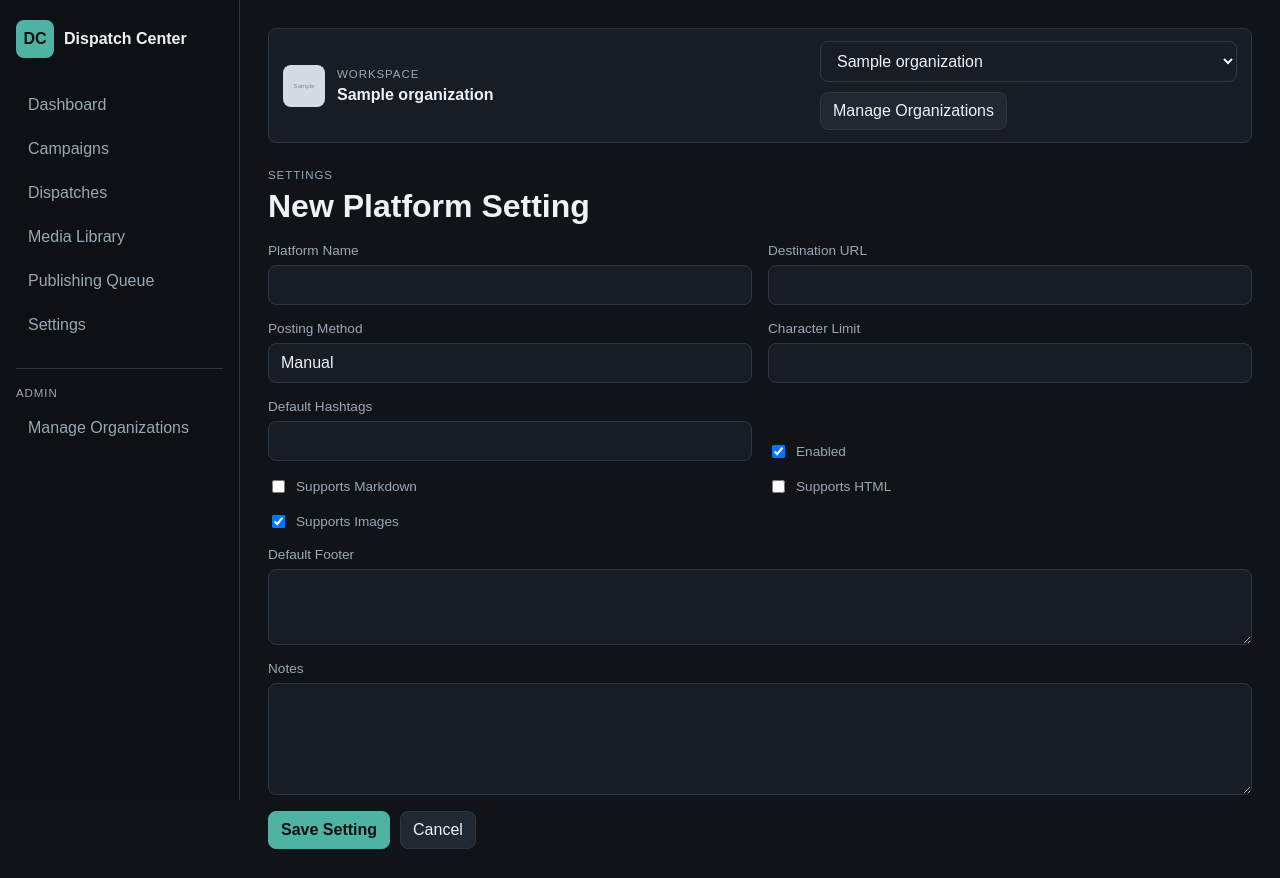
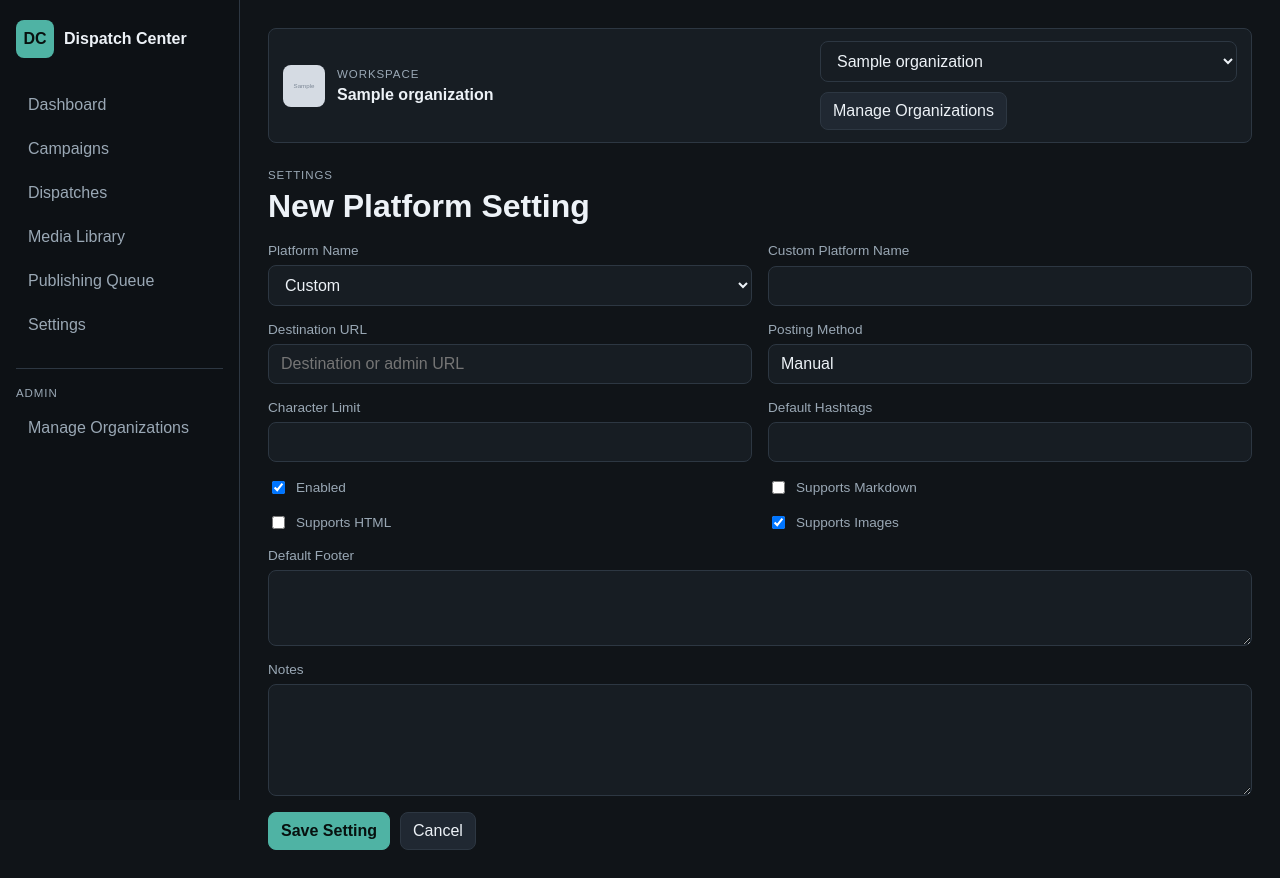
Before and after one commit to johnrcash-cyber/dispatch-center, a Flask app: page /settings/new in a window 1280 px wide. Before the commit the page ends 849 px from the top, so only its background shows below. Run offline with Flask 3, Linux system fonts and the light colour scheme; tables that the repository leaves empty hold one stand-in row (values such as "Sample post"); grey boxes marked "Sample" are stand-in pictures; some libraries are stand-ins or nearby versions.

Commit message:
afterimage addition

```diff
--- a/dispatch_center/routes/settings.py
+++ b/dispatch_center/routes/settings.py
@@ -6,6 +6,162 @@ from dispatch_center.workspace import platform_setting_query
 
 
 settings_bp = Blueprint("settings", __name__, url_prefix="/settings")
+
+PLATFORM_PRESETS = {
+    "Discord": {
+        "posting_method": "Manual",
+        "character_limit": 2000,
+        "supports_markdown": True,
+        "supports_html": False,
+        "supports_images": True,
+        "default_hashtags": "",
+        "destination_hint": "Discord webhook, server, or channel URL",
+    },
+    "Facebook": {
+        "posting_method": "Manual",
+        "character_limit": 63206,
+        "supports_markdown": False,
+        "supports_html": False,
+        "supports_images": True,
+        "default_hashtags": "",
+        "destination_hint": "Facebook page URL",
+    },
+    "Instagram": {
+        "posting_method": "Manual",
+        "character_limit": 2200,
+        "supports_markdown": False,
+        "supports_html": False,
+        "supports_images": True,
+        "default_hashtags": "#update",
+        "destination_hint": "Instagram profile URL",
+    },
+    "LinkedIn": {
+        "posting_method": "Manual",
+        "character_limit": 3000,
+        "supports_markdown": False,
+        "supports_html": False,
+        "supports_images": True,
+        "default_hashtags": "#update",
+        "destination_hint": "LinkedIn company page URL",
+    },
+    "X / Twitter": {
+        "posting_method": "Manual",
+        "character_limit": 280,
+        "supports_markdown": False,
+        "supports_html": False,
+        "supports_images": True,
+        "default_hashtags": "",
+        "destination_hint": "X profile or compose URL",
+    },
+    "Bluesky": {
+        "posting_method": "Manual",
+        "character_limit": 300,
+        "supports_markdown": False,
+        "supports_html": False,
+        "supports_images": True,
+        "default_hashtags": "",
+        "destination_hint": "Bluesky profile URL",
+    },
+    "Threads": {
+        "posting_method": "Manual",
+        "character_limit": 500,
+        "supports_markdown": False,
+        "supports_html": False,
+        "supports_images": True,
+        "default_hashtags": "",
+        "destination_hint": "Threads profile URL",
+    },
+    "TikTok": {
+        "posting_method": "Manual",
+        "character_limit": 2200,
+        "supports_markdown": False,
+        "supports_html": False,
+        "supports_images": True,
+        "default_hashtags": "#update",
+        "destination_hint": "TikTok profile or upload URL",
+    },
+    "YouTube": {
+        "posting_method": "Manual",
+        "character_limit": 5000,
+        "supports_markdown": False,
+        "supports_html": False,
+        "supports_images": True,
+        "default_hashtags": "#update",
+        "destination_hint": "YouTube channel or Studio URL",
+    },
+    "Reddit": {
+        "posting_method": "Manual",
+        "character_limit": 40000,
+        "supports_markdown": True,
+        "supports_html": False,
+        "supports_images": True,
+        "default_hashtags": "",
+        "destination_hint": "Subreddit submit URL",
+    },
+    "Website / Blog": {
+        "posting_method": "Manual",
+        "character_limit": None,
+        "supports_markdown": True,
+        "supports_html": True,
+        "supports_images": True,
+        "default_hashtags": "",
+        "destination_hint": "Website blog URL",
+    },
+    "WordPress Blog": {
+        "posting_method": "Manual",
+        "character_limit": None,
+        "supports_markdown": True,
+        "supports_html": True,
+        "supports_images": True,
+        "default_hashtags": "",
+        "destination_hint": "WordPress wp-admin post URL or public blog URL",
+    },
+    "Email Newsletter": {
+        "posting_method": "Manual",
+        "character_limit": None,
+        "supports_markdown": False,
+        "supports_html": True,
+        "supports_images": True,
+        "default_hashtags": "",
+        "destination_hint": "Email platform campaign URL",
+    },
+    "Substack": {
+        "posting_method": "Manual",
+        "character_limit": None,
+        "supports_markdown": True,
+        "supports_html": False,
+        "supports_images": True,
+        "default_hashtags": "",
+        "destination_hint": "Substack publication URL",
+    },
+    "Medium": {
+        "posting_method": "Manual",
+        "character_limit": None,
+        "supports_markdown": False,
+        "supports_html": False,
+        "supports_images": True,
+        "default_hashtags": "#update",
+        "destination_hint": "Medium publication URL",
+    },
+    "Google Business Profile": {
+        "posting_method": "Manual",
+        "character_limit": 1500,
+        "supports_markdown": False,
+        "supports_html": False,
+        "supports_images": True,
+        "default_hashtags": "",
+        "destination_hint": "Google Business Profile manager URL",
+    },
+    "Custom": {
+        "posting_method": "Manual",
+        "character_limit": None,
+        "supports_markdown": False,
+        "supports_html": False,
+        "supports_images": True,
+        "default_hashtags": "",
+        "destination_hint": "Destination or admin URL",
+    },
+}
 
 
 @settings_bp.route("/")
@@ -22,7 +178,7 @@ def create_setting():
         flash("Platform setting created.", "success")
         return redirect(url_for("settings.list_settings"))
     setting.organization_id = g.active_organization.id
-    return render_template("settings/form.html", setting=setting, title="New Platform Setting")
+    return render_setting_form(setting, "New Platform Setting")
 
 
 @settings_bp.route("/<int:setting_id>/edit", methods=["GET", "POST"])
@@ -32,12 +188,27 @@ def edit_setting(setting_id):
         save_setting(setting)
         flash("Platform setting updated.", "success")
         return redirect(url_for("settings.list_settings"))
-    return render_template("settings/form.html", setting=setting, title="Edit Platform Setting")
+    return render_setting_form(setting, "Edit Platform Setting")
+
+
+def render_setting_form(setting, title):
+    return render_template(
+        "settings/form.html",
+        setting=setting,
+        title=title,
+        platform_presets=PLATFORM_PRESETS,
+        preset_names=list(PLATFORM_PRESETS.keys()),
+        organization=g.active_organization,
+    )
 
 
 def save_setting(setting):
     setting.organization_id = g.active_organization.id
-    setting.platform_name = form_text(request.form, "platform_name") or "Website"
+    preset_name = form_text(request.form, "platform_preset") or "Custom"
+    if preset_name == "Custom":
+        setting.platform_name = form_text(request.form, "custom_platform_name") or "Custom"
+    else:
+        setting.platform_name = preset_name
     setting.enabled = form_bool(request.form, "enabled")
     setting.destination_url = form_text(request.form, "destination_url")
     setting.posting_method = form_text(request.form, "posting_method") or "Manual"
--- a/dispatch_center/static/app.js
+++ b/dispatch_center/static/app.js
@@ -53,3 +53,55 @@ document.addEventListener("change", (event) => {
 });
 
 document.querySelectorAll("[data-asset-browser]").forEach(applyAssetBrowserFilters);
+
+function setFieldIfEmpty(field, value) {
+    if (!field || field.dataset.touched === "true") return;
+    if (field.type === "checkbox") {
+        field.checked = Boolean(value);
+        return;
+    }
+    if ((field.value || "") === "" && value !== null && value !== undefined) {
+        field.value = value;
+    }
+}
+
+function applyPlatformPreset(form) {
+    const select = form.querySelector("[data-platform-preset]");
+    const preset = JSON.parse(form.dataset.platformPresets || "{}")[select.value] || {};
+    const customField = form.querySelector("[data-custom-platform-field]");
+    if (customField) customField.hidden = select.value !== "Custom";
+
+    setFieldIfEmpty(form.elements.posting_method, preset.posting_method || "Manual");
+    setFieldIfEmpty(form.elements.character_limit, preset.character_limit);
+    setFieldIfEmpty(form.elements.default_hashtags, preset.default_hashtags);
+    setFieldIfEmpty(form.elements.supports_markdown, preset.supports_markdown);
+    setFieldIfEmpty(form.elements.supports_html, preset.supports_html);
+    setFieldIfEmpty(form.elements.supports_images, preset.supports_images);
+
+    const destination = form.elements.destination_url;
+    if (destination) {
+        const orgWebsite = form.dataset.organizationWebsite || "";
+        const websitePreset = select.value === "Website / Blog" || select.value === "WordPress Blog";
+        destination.placeholder = websitePreset && orgWebsite ? orgWebsite : (preset.destination_hint || "");
+        setFieldIfEmpty(destination, websitePreset ? orgWebsite : "");
+    }
+}
+
+document.addEventListener("input", (event) => {
+    const form = event.target.closest("[data-platform-settings-form]");
+    if (!form || event.target.matches("[data-platform-preset]")) return;
+    event.target.dataset.touched = "true";
+});
+
+document.addEventListener("change", (event) => {
+    const form = event.target.closest("[data-platform-settings-form]");
+    if (!form) return;
+
+    if (event.target.matches("[data-platform-preset]")) {
+        applyPlatformPreset(form);
+        return;
+    }
+    event.target.dataset.touched = "true";
+});
+
+document.querySelectorAll("[data-platform-settings-form]").forEach(applyPlatformPreset);
--- a/dispatch_center/templates/settings/form.html
+++ b/dispatch_center/templates/settings/form.html
@@ -3,8 +3,19 @@
 {% block title %}{{ title }} | Dispatch Center{% endblock %}
 {% block content %}
 <header class="page-header"><div><p class="eyebrow">Settings</p><h1>{{ title }}</h1></div></header>
-<form method="post" class="form-grid">
-    {{ text_input("platform_name", "Platform Name", setting.platform_name, required=True) }}
+<form method="post" class="form-grid" data-platform-settings-form data-platform-presets='{{ platform_presets|tojson }}' data-organization-website="{{ organization.website_url or '' }}">
+    <label>
+        <span>Platform Name</span>
+        <select name="platform_preset" data-platform-preset>
+            {% for preset_name in preset_names %}
+                <option value="{{ preset_name }}" {% if preset_name == setting.platform_name or (not setting.platform_name and preset_name == "Custom") %}selected{% endif %}>{{ preset_name }}</option>
+            {% endfor %}
+        </select>
+    </label>
+    <label data-custom-platform-field {% if setting.platform_name in preset_names and setting.platform_name != "Custom" %}hidden{% endif %}>
+        <span>Custom Platform Name</span>
+        <input type="text" name="custom_platform_name" value="{% if setting.platform_name not in preset_names %}{{ setting.platform_name or '' }}{% endif %}">
+    </label>
     {{ text_input("destination_url", "Destination URL", setting.destination_url, type="url") }}
     {{ text_input("posting_method", "Posting Method", setting.posting_method or "Manual") }}
     {{ text_input("character_limit", "Character Limit", setting.character_limit, type="number") }}
```
